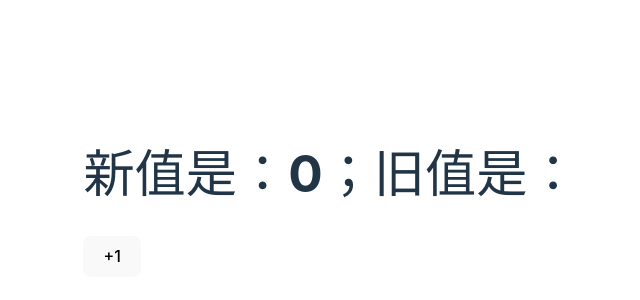
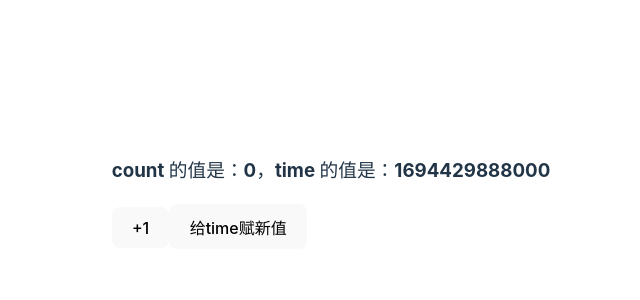
Before and after one commit to jiansun-max/react_hooks, a React (Vite) app: page / in a window 1280 px wide. Shown: the part 206-506 px from the top of the page, without its empty margins (309-949 px from the left). Built offline with nearby package versions, Linux system fonts and the light colour scheme.

Commit message:
ref的3个使用注意事项

```diff
--- a/src/App.tsx
+++ b/src/App.tsx
@@ -1,11 +1,11 @@
 import React from 'react'
-import { Counter } from '@/components/use_ref/01.base.tsx'
+import { RefTimer } from '@/components/use_ref/01.base.tsx'
 
 // React.FC<T> 表示这是一个函数式的 react 组件
 const App: React.FC = () => {
   return (
     <>
-      <Counter />
+      <RefTimer />
     </>
   )
 }
--- a/src/components/use_ref/01.base.tsx
+++ b/src/components/use_ref/01.base.tsx
@@ -1,4 +1,4 @@
-import React, { useRef, useState } from 'react'
+import React, { useRef, useState, useEffect } from 'react'
 
 export const InputFocus: React.FC = () => {
   const iptRef = useRef<HTMLInputElement>(null)
@@ -55,3 +55,30 @@ export const Counter: React.FC = () => {
     </>
   )
 }
+
+export const RefTimer: React.FC = () => {
+  const [count, setCount] = useState(0)
+  const time = useRef(Date.now())
+
+  const updateTime = () => {
+    time.current = Date.now()
+    console.log(time.current)
+  }
+
+  console.log('组件渲染了')
+
+  // 强调：今后开发中，千万不要把 ref.current 当做 useEffect 等这些 hooks 的依赖项
+  useEffect(() => {
+    console.log('time.current 发生了变化：' + time.current)
+  }, [time.current])
+
+  return (
+    <>
+      <h3>
+        count 的值是：{count}，time 的值是：{time.current}
+      </h3>
+      <button onClick={() => setCount((prev) => prev + 1)}>+1</button>
+      <button onClick={updateTime}>给time赋新值</button>
+    </>
+  )
+}
```
